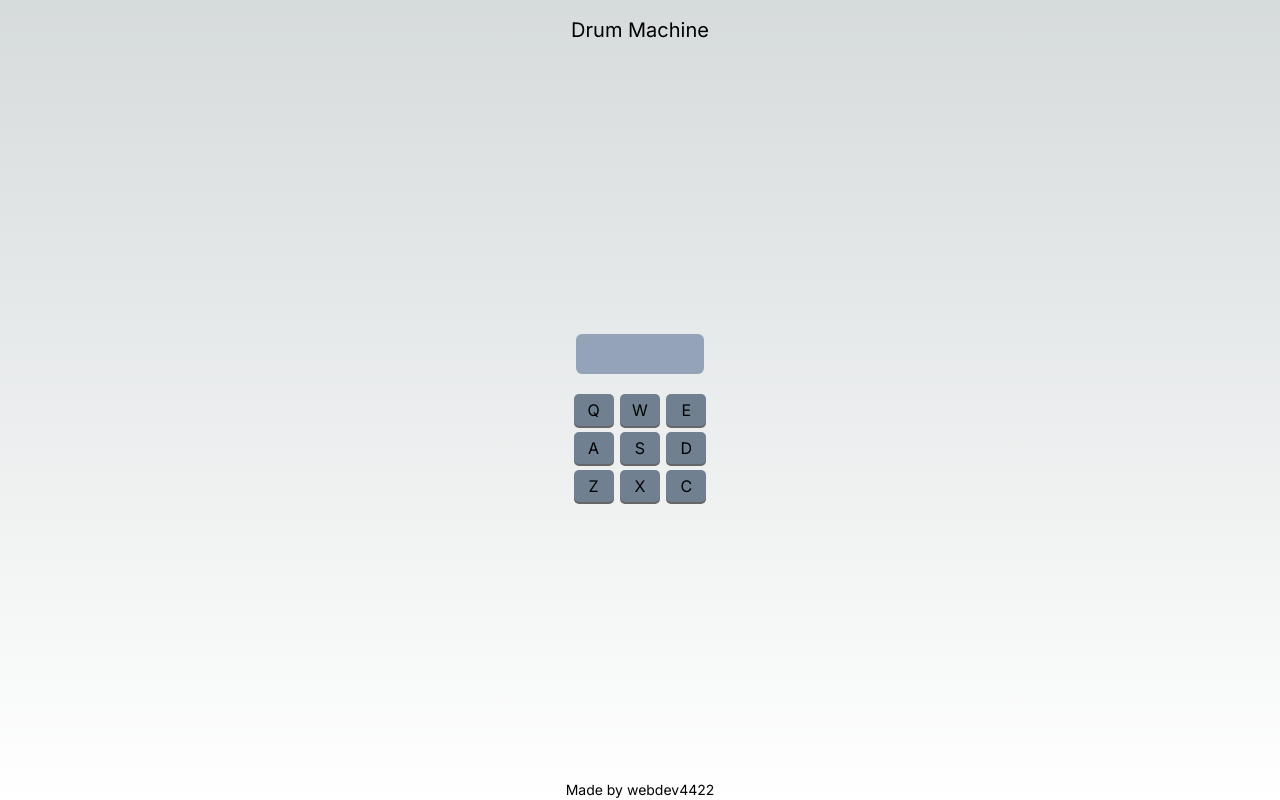
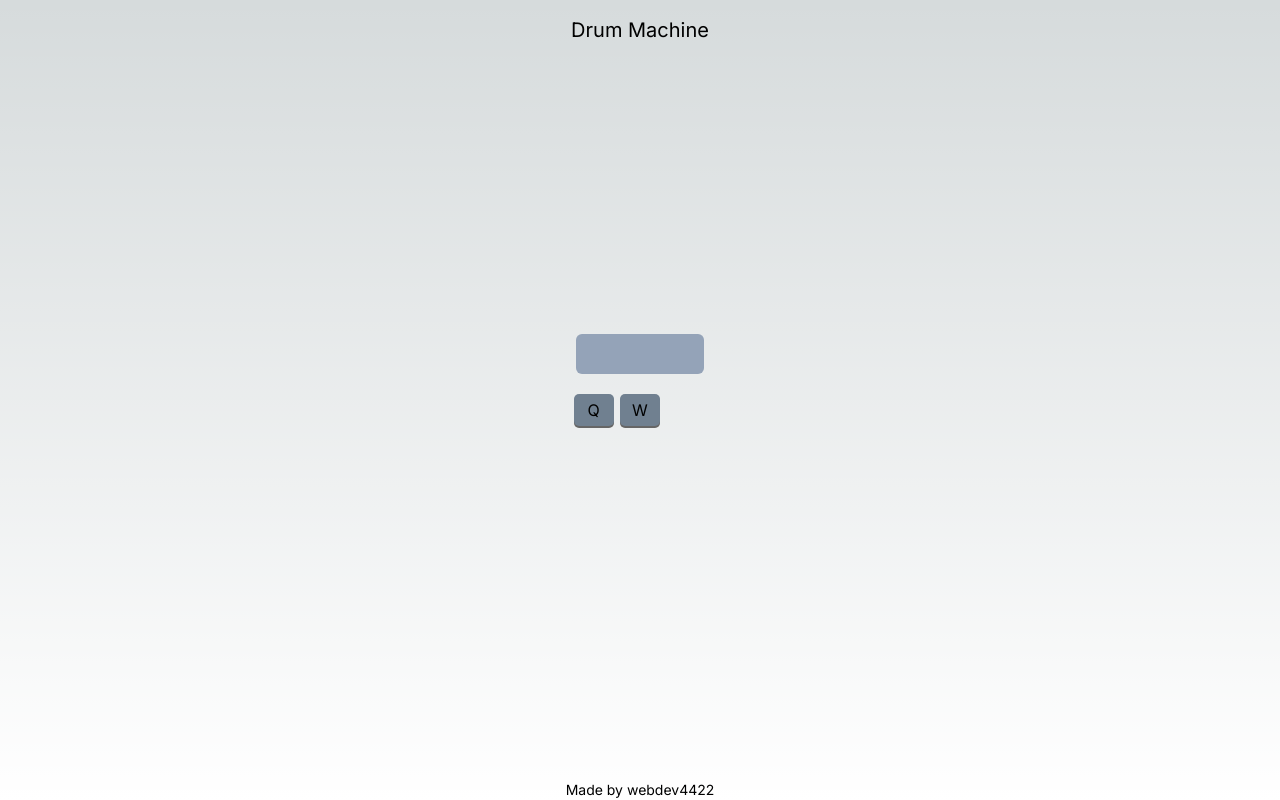
Before and after one commit to temp4422/fcc-frontend-drum-machine, a Next.js app: page / in a window 1280 px wide. Built offline with nearby package versions, Linux system fonts and the light colour scheme.

Commit message:
WIP to DATA.map

```diff
--- a/src/app/page.tsx
+++ b/src/app/page.tsx
@@ -1,7 +1,16 @@
 'use client'
+import { useState, useEffect } from 'react'
 
-import { ok } from 'assert'
-import { useState, useEffect } from 'react'
+const DATA = [
+  {
+    id: 'Q',
+    url: 'https://s3.amazonaws.com/freecodecamp/drums/Heater-1.mp3',
+  },
+  {
+    id: 'W',
+    url: 'https://s3.amazonaws.com/freecodecamp/drums/Heater-2.mp3',
+  },
+]
 
 export default function Home() {
   const [state, setState] = useState('')
@@ -33,15 +42,33 @@ export default function Home() {
     }
   }
 
-  useEffect(() => {
-    // Handle click
-    const buttons = document.querySelectorAll('button.drum-pad')
-    for (let button of buttons) {
-      button.addEventListener('click', handleClick)
-    }
-    // Handle keypress
-    document.addEventListener('keypress', handleKeyPress)
-  })
+  // useEffect(() => {
+  // // Handle click
+  // const buttons = document.querySelectorAll('button.drum-pad')
+  // for (let button of buttons) {
+  //   button.addEventListener('click', handleClick)
+  // }
+  // // Handle keypress
+  // document.addEventListener('keypress', handleKeyPress)
+  // })
+
+  const mappedButtons = DATA.map((item) => (
+    <button
+      key={item.id}
+      id="drum-pad-q"
+      className="drum-pad"
+      onClick={handleClick}
+      onKeyDown={handleKeyPress}
+      >
+      {/* prettier-ignore */}
+      <audio
+        id={item.id}
+        className="clip"
+        src={item.url}
+      ></audio>
+      {item.id}
+    </button>
+  ))
 
   return (
     // <div className="flex flex-col items-center h-screen ">
@@ -62,79 +89,8 @@ export default function Home() {
 
           {/* Drum-pad */}
           <div id="drum-pad-box" className="grid grid-cols-3 grid-rows-3 place-items-center">
-            {/* Q */}
-            <button id="drum-pad-q" className="drum-pad">
-              <audio
-                id="Q"
-                className="clip"
-                src="https://s3.amazonaws.com/freecodecamp/drums/Heater-1.mp3"
-              ></audio>
-              Q
-            </button>
-            <button id="drum-pad-w" className="drum-pad">
-              <audio
-                id="W"
-                className="clip"
-                src="https://s3.amazonaws.com/freecodecamp/drums/Heater-2.mp3"
-              ></audio>
-              W
-            </button>
-            <button id="drum-pad-e" className="drum-pad">
-              <audio
-                id="E"
-                className="clip"
-                src="https://s3.amazonaws.com/freecodecamp/drums/Heater-3.mp3"
-              ></audio>
-              E
-            </button>
-            <button id="drum-pad-a" className="drum-pad">
-              <audio
-                id="A"
-                className="clip"
-                src="https://s3.amazonaws.com/freecodecamp/drums/Heater-4_1.mp3"
-              ></audio>
-              A
-            </button>
-            <button id="drum-pad-s" className="drum-pad">
-              <audio
-                id="S"
-                className="clip"
-                src="https://s3.amazonaws.com/freecodecamp/drums/Heater-6.mp3"
-              ></audio>
-              S
-            </button>
-            <button id="drum-pad-d" className="drum-pad">
-              <audio
-                id="D"
-                className="clip"
-                src="https://s3.amazonaws.com/freecodecamp/drums/Dsc_Oh.mp3"
-              ></audio>
-              D
-            </button>
-            <button id="drum-pad-z" className="drum-pad">
-              <audio
-                id="Z"
-                className="clip"
-                src="https://s3.amazonaws.com/freecodecamp/drums/Kick_n_Hat.mp3"
-              ></audio>
-              Z
-            </button>
-            <button id="drum-pad-x" className="drum-pad">
-              <audio
-                id="X"
-                className="clip"
-                src="https://s3.amazonaws.com/freecodecamp/drums/RP4_KICK_1.mp3"
-              ></audio>
-              X
-            </button>
-            <button id="drum-pad-c" className="drum-pad">
-              <audio
-                id="C"
-                className="clip"
-                src="https://s3.amazonaws.com/freecodecamp/drums/Cev_H2.mp3"
-              ></audio>
-              C
-            </button>
+            {/* Maped buttons */}
+            {mappedButtons}
           </div>
         </div>
       </main>
```
